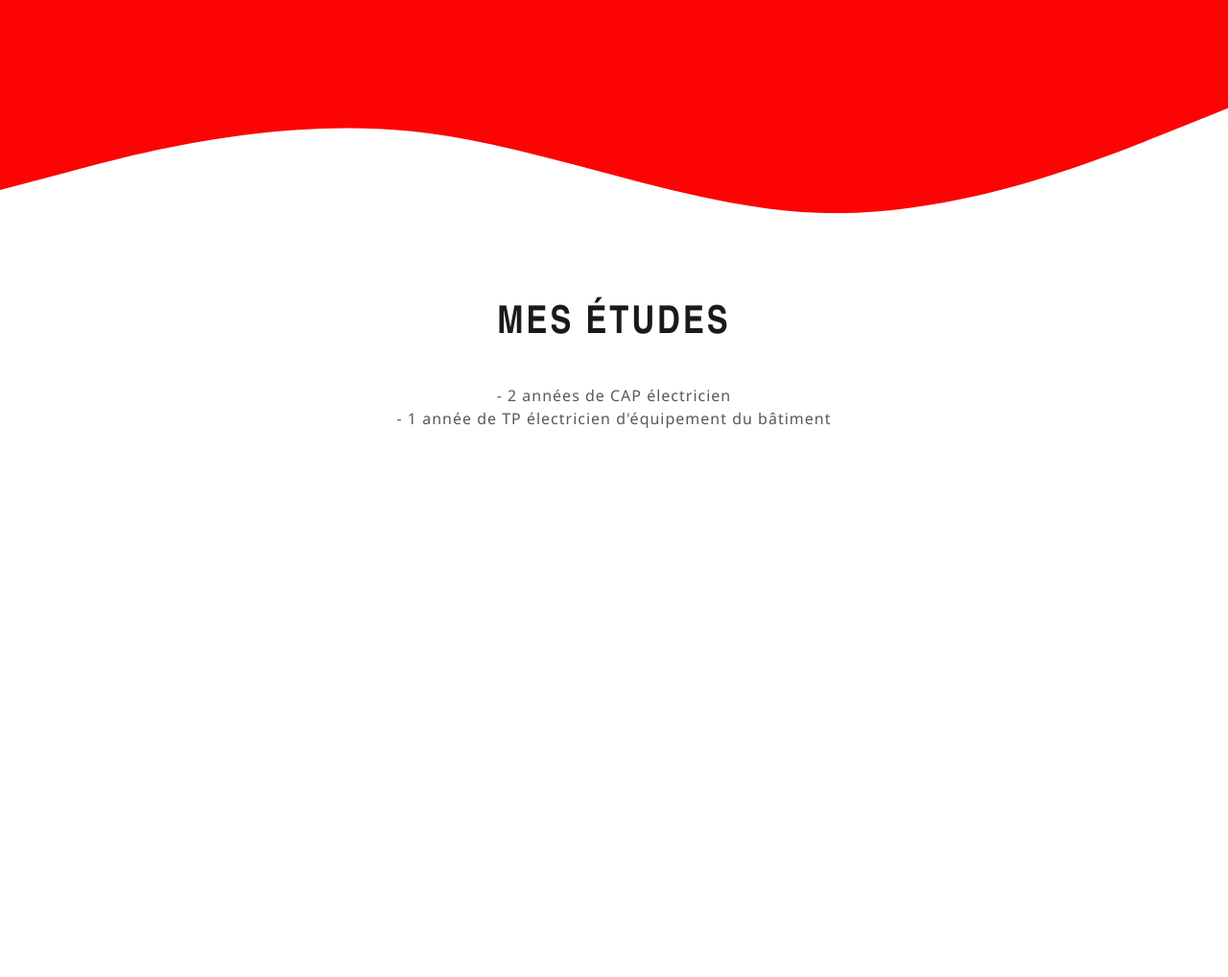
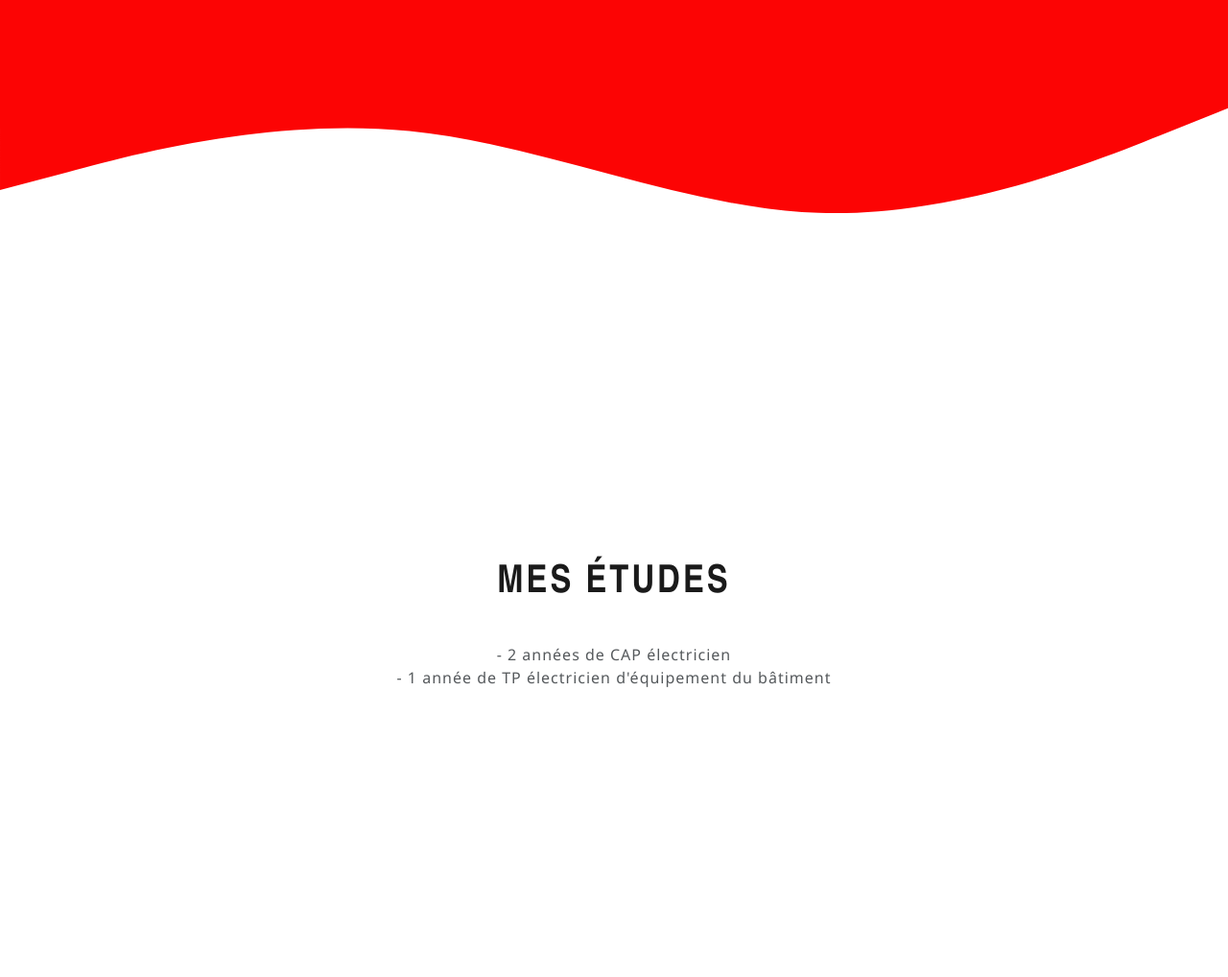
Before and after one commit to SwerkF/comeleon, a Symfony app: template templates/presentation/index.html.twig in a window 1280 px wide. Shown: the part 1563-2581 px from the top of the page at 96% size. Before the commit the page ends 2009 px from the top, so only its background shows below. Run offline with Twig, Linux system fonts and the light colour scheme; the template is opened without the code that fills it, so the values that code supplies are empty; some libraries are stand-ins or nearby versions; some web fonts are replaced.

Commit message:
<feat> changement presentation

```diff
--- a/templates/presentation/index.html.twig
+++ b/templates/presentation/index.html.twig
@@ -28,7 +28,7 @@
   <svg xmlns="http://www.w3.org/2000/svg" viewBox="0 0 1440 320"><path fill="#fc0404" fill-opacity="1" d="M0,224L80,202.7C160,181,320,139,480,154.7C640,171,800,245,960,250.7C1120,256,1280,192,1360,160L1440,128L1440,0L1360,0C1280,0,1120,0,960,0C800,0,640,0,480,0C320,0,160,0,80,0L0,0Z"></path></svg>
 
 <div class="container">
-<h2 class="text-center" style="padding-top:30px; padding-bottom: 30px; font-size: 40px; font-family:arial narrow; ">Mes études</h2>
-<div class="justify-content-around text-center">- 2 années de CAP électricien<br>- 1 année de TP électricien d'équipement du bâtiment</div>
+<h2 class="text-center" style="padding-top:300px; padding-bottom: 30px; font-size: 40px; font-family:arial narrow; ">Mes études</h2>
+<div class="justify-content-around text-center" style="padding-bottom:300px;">- 2 années de CAP électricien<br>- 1 année de TP électricien d'équipement du bâtiment</div>
 </div>
 {% endblock %}
```
